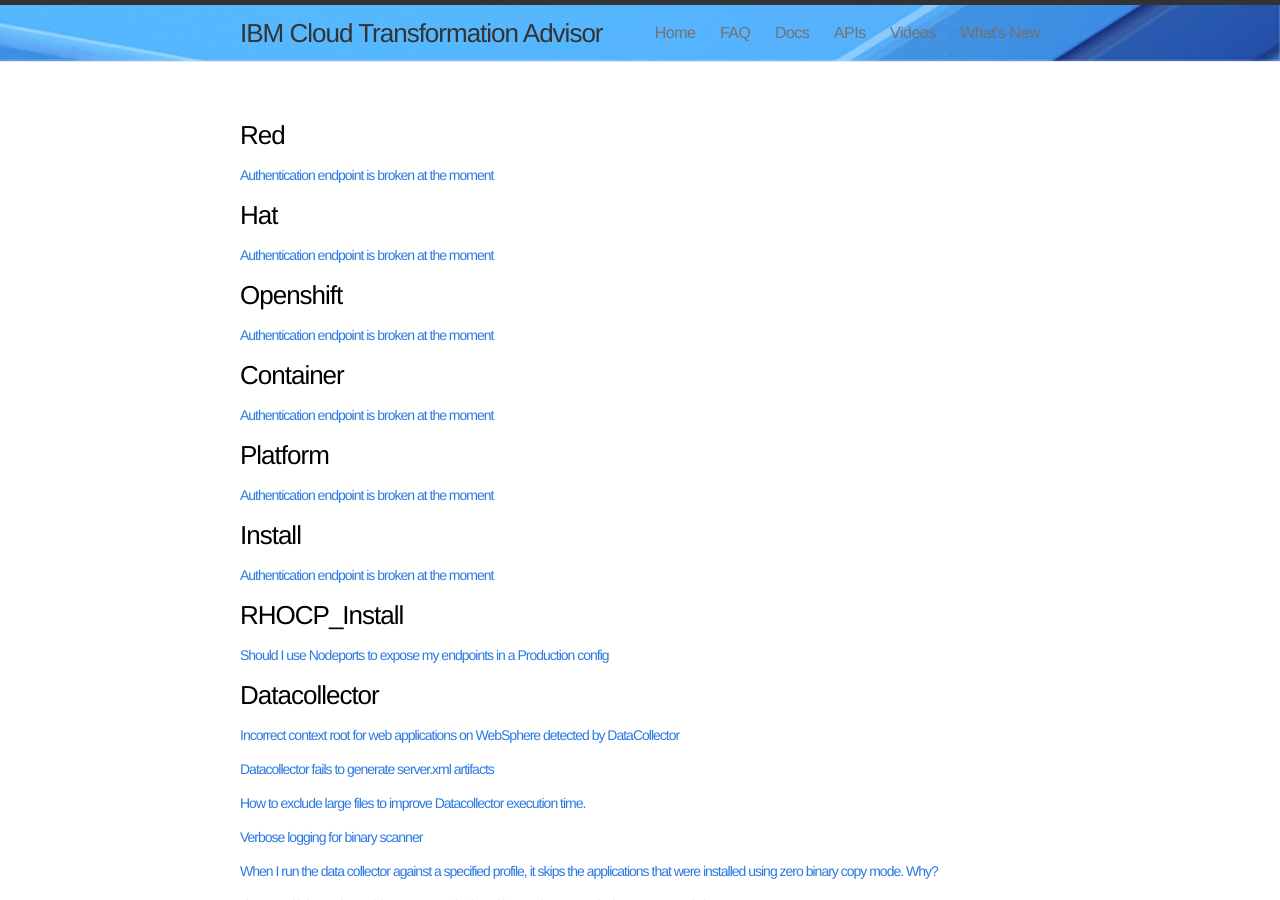
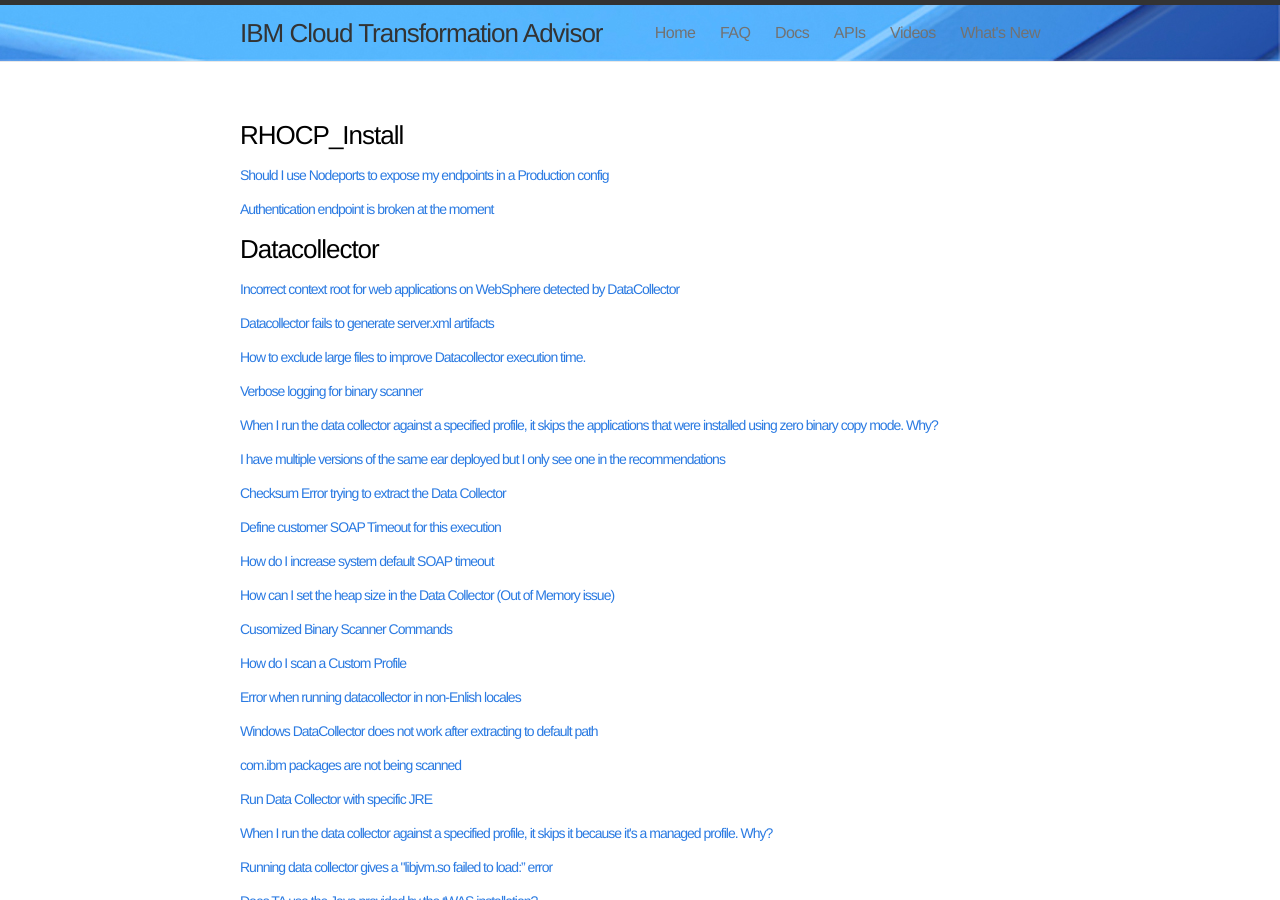
Before and after one commit to TransformationAdvisor/TA.github.io, a Jekyll site: the page built from FAQ/categories.html, in a window 1280 px wide and 900 px high. Built offline with Jekyll 4.4.1, drawn with Linux system fonts in a browser that asks for light colours.

Commit message:
Update 2016-10-16-cookie.md

```diff
--- a/_posts/2016-10-16-cookie.md
+++ b/_posts/2016-10-16-cookie.md
@@ -1,7 +1,7 @@
 ---
 layout: post
 title: Authentication endpoint is broken at the moment
-categories: Red Hat Openshift Container Platform Install
+categories: RHOCP_Install
 ---
 
 When running Transformation Advisor on Red Hat OCP, it works but after I leave it for a while and come back to it I get the message :
```
